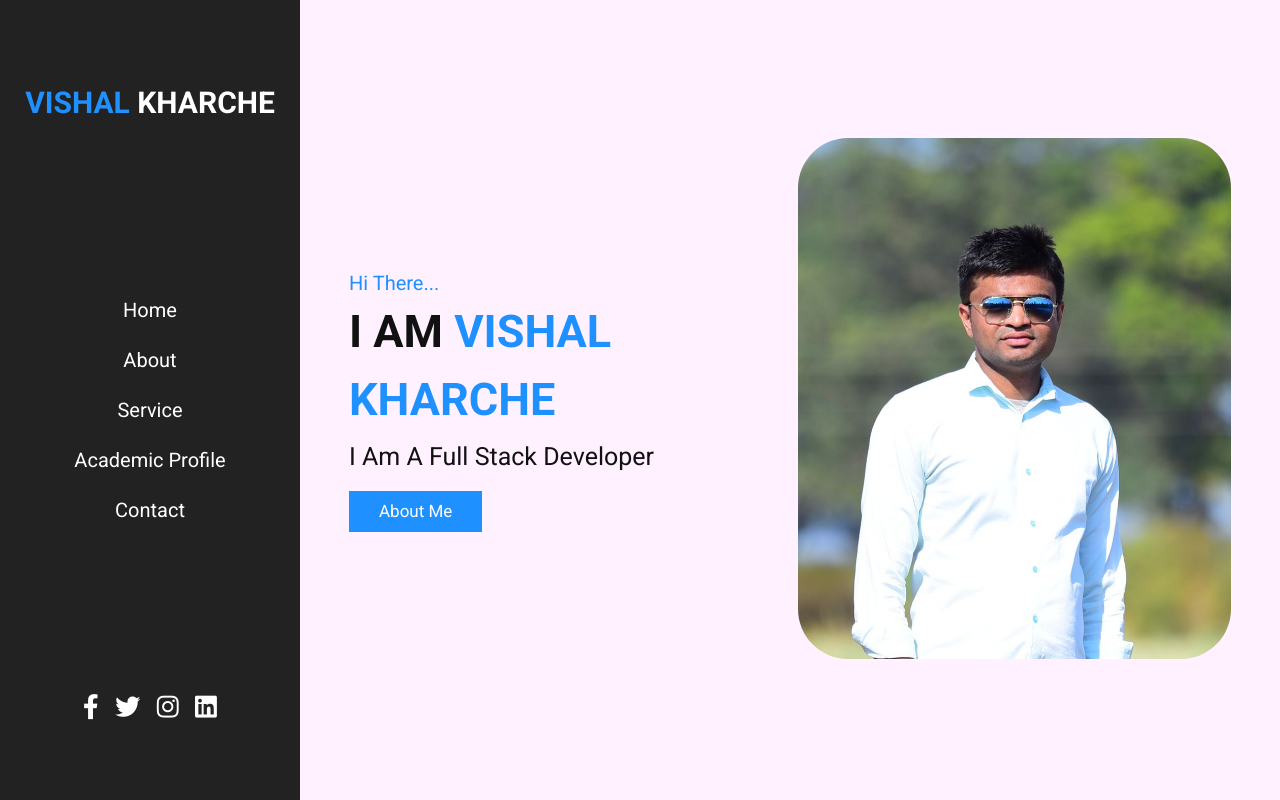
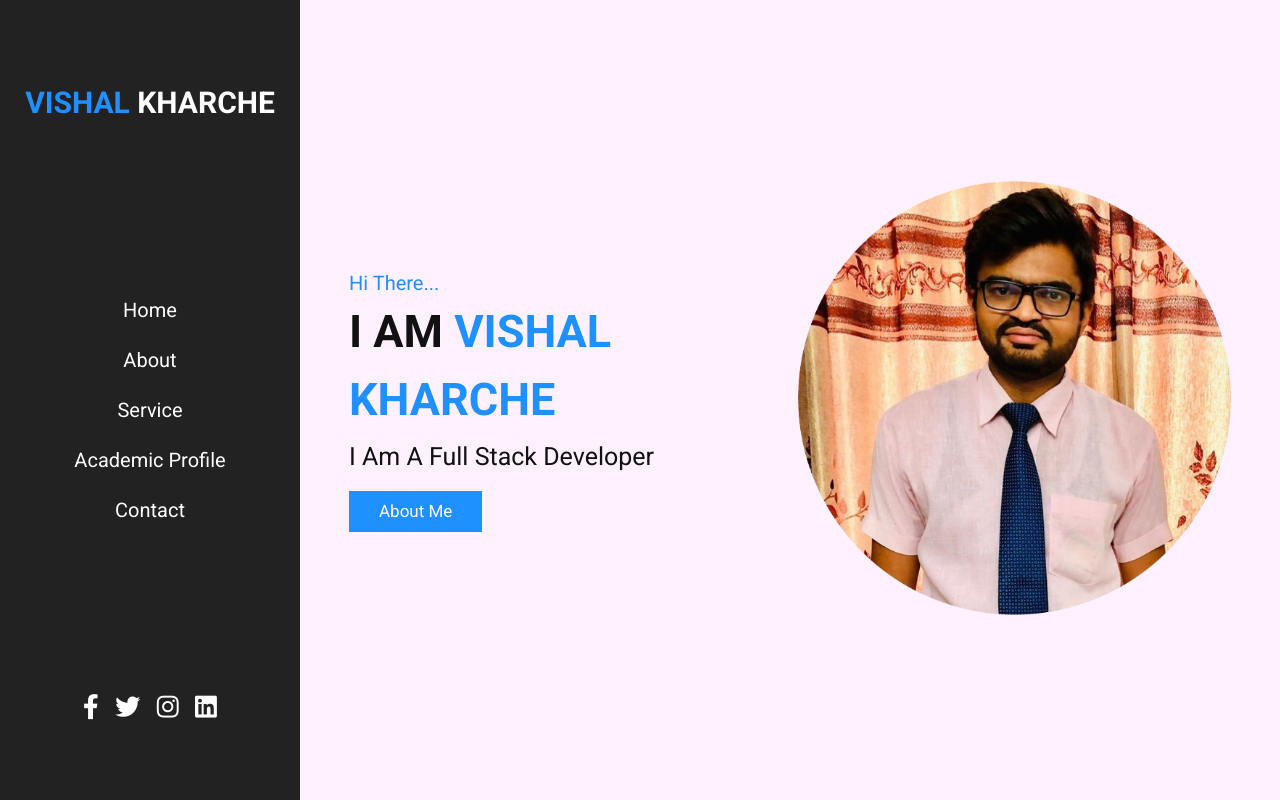
Before and after one commit to VishalKharche21/vishalkharche.github.io, a plain HTML site: page index.html in a window 1280 px wide. Shown: the top 800 px of the page. Drawn offline with Linux system fonts and the light colour scheme.

Commit message:
Update index.html

```diff
--- a/index.html
+++ b/index.html
@@ -58,7 +58,7 @@
     </div>
 
     <div class="image">
-        <img src="images/my.jpeg" alt="NoImageFound">
+        <img src="images/cropped.png" alt="NoImageFound">
     </div>
 
 </section>
```
